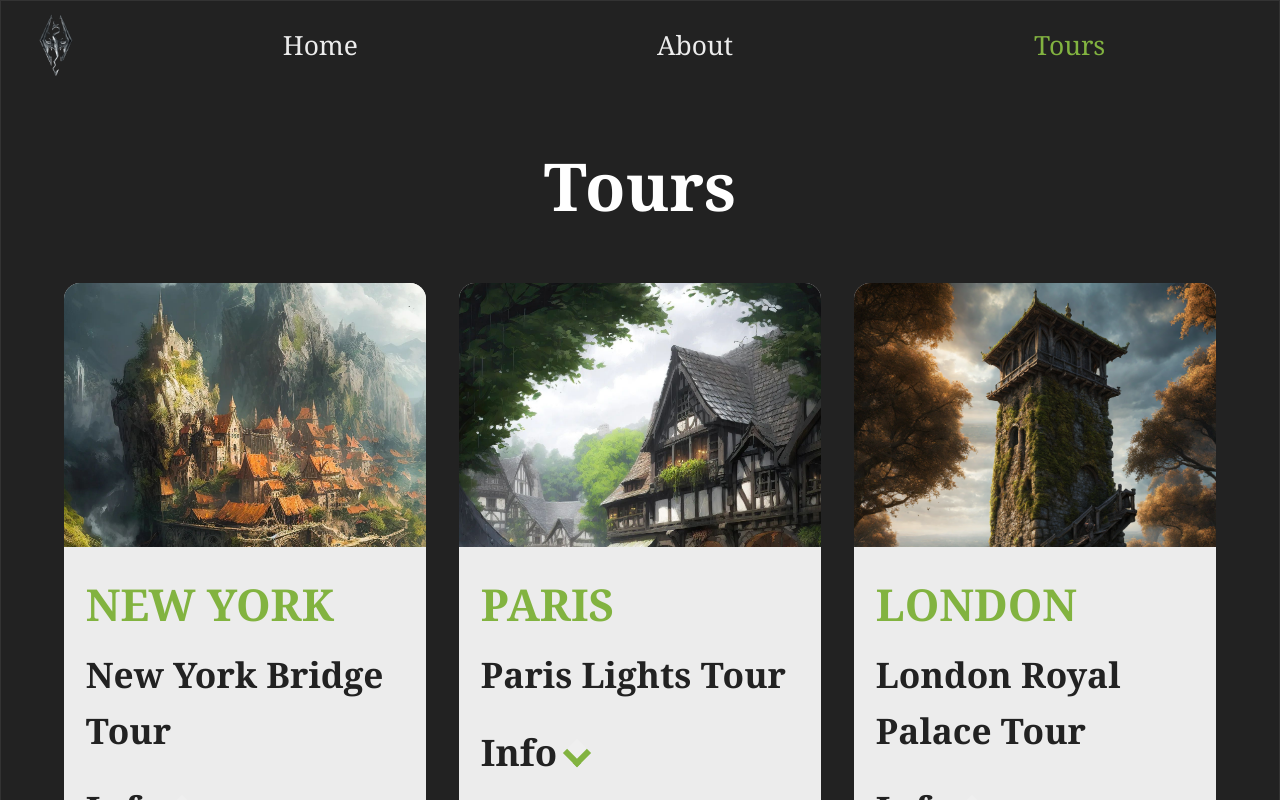
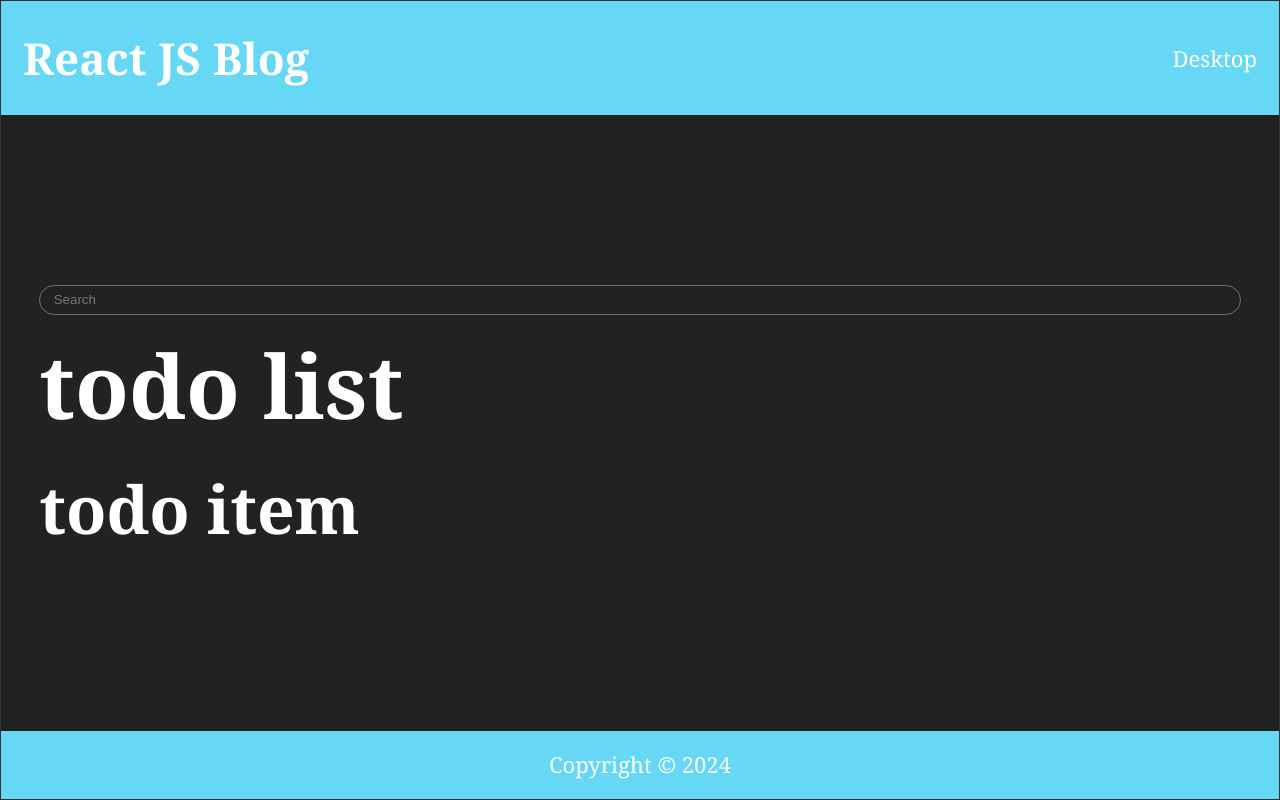
Before and after one commit to Jogata/SoftUni-React-Project, a React (Vite) app in the folder client/: page / in a window 1280 px wide. Shown: the top 800 px of the page. Built offline with nearby package versions, Linux system fonts and the light colour scheme; a web font is replaced by a local one.

Commit message:
set up todo list project

```diff
--- a/client/public/styles.css
+++ b/client/public/styles.css
@@ -1094,139 +1094,3 @@ body {
 .active {
   color: var(--main-green);
 }
-
-
-
-.list {
-  width: 90vw;
-  max-width: 150rem;
-  margin: 0 auto;
-  padding: 2rem 0;
-}
-
-@media screen and (min-width: 768px) {
-  .list {
-    display: grid;
-    column-gap: 1.5rem;
-    grid-template-columns: repeat(2, 1fr);
-  }
-}
-
-@media screen and (min-width: 1200px) {
-  .list {
-    grid-template-columns: repeat(3, 1fr);
-  }
-}
-
-@media screen and (min-width: 1600px) {
-  .list {
-    grid-template-columns: repeat(4, 1fr);
-  }
-}
-
-.list h1 {
-  grid-column: 1 / -1;
-  margin-bottom: 1rem;
-  font-size: 3rem;
-  text-align: center;
-}
-
-.tour {
-  width: 100%;
-  /* max-width: 20rem; */
-  /* margin: 1rem 0; */
-  margin: 1rem auto;
-  border-radius: 16px;
-  background-color: var(--main-grey);
-}
-
-.body .tour {
-  display: block;
-  font-family: Georgia, serif;
-}
-
-
-.body .img-container {
-  position: relative;
-  width: 100%;
-}
-
-.img-container .close-btn {
-  position: absolute;
-  top: 5%;
-  right: 5%;
-  display: block;
-  padding: 0 0.21em 0.07em 0.27em;
-  font-size: 2rem;
-  font-weight: bold;
-  color: var(--main-white);
-  background-color: var(--main-green);
-  text-shadow: 2px 2px 0 var(--main-white);
-  transition: opacity 0.3s linear;
-  opacity: 0;
-  cursor: pointer;
-}
-
-.img-container:hover .close-btn {
-  opacity: 1;
-}
-
-.close-btn span {
-  display: block;
-  transform: rotate(45deg);
-}
-
-.tour img {
-  display: block;
-  width: 100%;
-  aspect-ratio: 1920/1400;
-  object-fit: cover;
-  object-position: top;
-  border-top-left-radius: 16px;
-  border-top-right-radius: 16px;
-}
-
-.tour-info {
-  padding: 1rem 0.5rem;
-}
-
-.tour-info h3 {
-  color: var(--main-green);
-  font-size: 2rem;
-  text-transform: uppercase;
-}
-.tour-info h4 {
-  margin: 0.2em 0 0.6em;
-  color: var(--main-black);
-  font-size: 1.6rem;
-  text-transform: capitalize;
-}
-.tour-info h5 {
-  display: flex;
-  gap: 10px;
-  align-items: center;
-  color: var(--main-black);
-  text-transform: capitalize;
-}
-
-.tour-info .info-button {
-  width: 20px;
-  height: 20px;
-  margin: 0;
-  padding: 0;
-  /* line-height: 0; */
-  color: transparent;
-  border-right: 6px solid var(--main-green);
-  border-bottom: 6px solid var(--main-green);
-  border-radius: 0;
-  transform: rotate(45deg);
-}
-.tour-info p {
-  color: var(--main-black);
-  font-size: 1rem;
-}
-
-.Header,
-.Footer {
-  display: none;
-}
--- a/client/src/App.jsx
+++ b/client/src/App.jsx
@@ -495,144 +495,30 @@ function useFetch(url) {
 const baseURL = "http://localhost:3030/jsonstore/blog/"
 // ============================================================
 
-const data = [
-  {
-    id: 1,
-    city: "new york",
-    img: "/skyrim/locations/city.jpg",
-    name: "new york bridge tour",
-    info:
-      "Lorem ipsum dolor sit amet consectetur adipisicing elit. Vel,repellendus!"
-  },
-  {
-    id: 2,
-    city: "paris",
-    img: "/skyrim/locations/town.jpg",
-    name: "paris lights tour",
-    info:
-      "Lorem ipsum dolor sit amet consectetur adipisicing elit. Vel,repellendus!"
-  },
-  {
-    id: 3,
-    city: "london",
-    img: "skyrim/locations/all/bannermist-tower.png",
-    name: "london royal palace tour",
-    info:
-      "Lorem ipsum dolor sit amet consectetur adipisicing elit. Vel,repellendus!"
-  },
-  {
-    id: 4,
-    city: "tokyo",
-    img: "/skyrim/locations/all/Bleak-Falls-Barrow-AerialView.png",
-    name: "tokyo sushi tour",
-    info:
-      "Lorem ipsum dolor sit amet consectetur adipisicing elit. Vel,repellendus!"
-  }
-];
-
-function Navbar() {
-  return (
-    <nav className='navbar'>
-      <a href="/" className='logo'>
-        logo
-        <img src="../public/skyrim-favicon-192.png" alt="logo" />
-      </a>
-      <ul className='nav-links'>
-        <li>
-          <a href="/" className='nav-link'>
-            home
-          </a>
-        </li>
-        <li>
-          <a href="/" className='nav-link'>
-            about
-          </a>
-        </li>
-        <li>
-          <a href="/" className='nav-link active'>
-            tours
-          </a>
-        </li>
-      </ul>
-    </nav>
-  )
-}
-
-// function Test() {
-//   return (
-//     <img src={data[0].img} alt="" />
-//   )
-// }
-
-class Tour extends Component {
-  // constructor(props) {
-  //   super(props);
-  //   this.img = props.tour.img;
-  //   this.city = props.tour.city;
-  //   this.name = props.tour.name;
-  //   this.info = props.tour.info;
-  // }
-
-  state = {
-    showInfo: false
-  }
-
-  hahdleInfo = () => {
-    this.setState({
-      showInfo: !this.state.showInfo
-    })
-  }
-
+class TodoList extends Component {
   render() {
     return (
-      <article className='tour'>
-        <div className="img-container">
-          <img src={this.props.tour.img} alt="" />
-          <button className='close-btn' onClick={() => {
-            this.props.deleteTour(this.props.tour.id);
-          }}>
-            <span>+</span>
-          </button>
-        </div>
-        <div className="tour-info">
-          <h3>{this.props.tour.city}</h3>
-          <h4>{this.props.tour.name}</h4>
-          <h5>
-            info
-            <button className='info-button' onClick={this.hahdleInfo}>
-              {">"}
-            </button>
-          </h5>
-          {this.state.showInfo && <p>{this.props.tour.info}</p>}
-        </div>
-      </article>
+      <div>
+        <TodoInput />
+        <h1>todo list</h1>
+        <TodoItem />
+      </div>
     )
   }
 }
 
-class TourList extends Component {
-  state = {
-    tours: data
-  };
+class TodoItem extends Component {
+  render() {
+    return (
+      <h2>todo item</h2>
+    )
+  }
+}
 
-  deleteTour = (id) => {
-    console.log(id);
-    const {tours} = this.state;
-    const filtered = tours.filter(tour => tour.id !== id);
-    console.log(filtered);
-    this.setState({
-      tours: filtered
-    })
-  }
-
+class TodoInput extends Component {
   render() {
-    const { tours } = this.state;
-
     return (
-      <section className='list'>
-        <h1>Tours</h1>
-        {tours.map(tour => <Tour key={tour.id} tour={tour} deleteTour={this.deleteTour} />)}
-      </section>
+      <input type="text" name="search" id="search" placeholder='Search' />
     )
   }
 }
@@ -643,9 +529,8 @@ function App() {
       <AuthContextProvider>
         <div className="body">
           <Header title="React JS Blog" />
-          <Navbar />
-          {/* <Test /> */}
-          <TourList />
+          {/* <TodoInput /> */}
+          <TodoList />
           {/* <User name="Jogata" /> */}
           {/* <User render={(isLoggedIn) => isLoggedIn ? "Jogata" : "Guest" } /> */}
           {/* <DataProvider>
```
